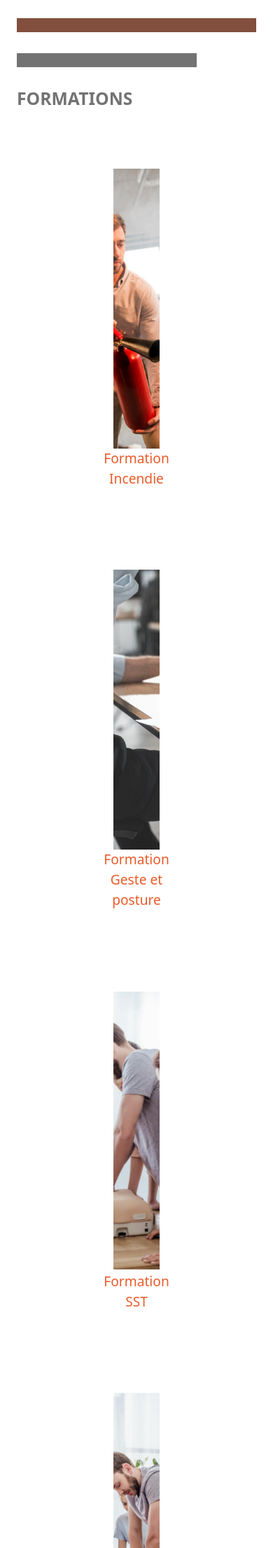
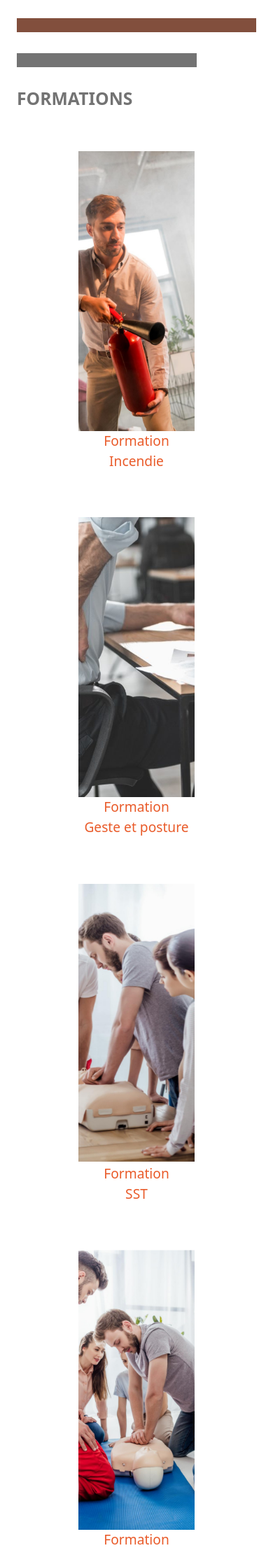
Before and after one commit to TheMaxium69/NRPrevention-SiteWeb, a PHP site: page / in a window 390 px wide; the page is wider, and only the part inside the window is pictured. Shown: the part 3395-5607 px from the top of that part at 70% size. Run offline with PHP 8.4, Linux system fonts and the light colour scheme.

Commit message:
Update responsive index

```diff
--- a/css/index.css
+++ b/css/index.css
@@ -370,7 +370,7 @@ body {
 
 }
 
-@media screen and (max-width: 992px) {
+@media screen and (min-width: 577px) and (max-width: 991px) {
     .respPad {
         padding-left: 150px;
         padding-right: 150px;
@@ -378,3 +378,12 @@ body {
         padding-bottom: 50px;
     }
 }
+
+@media screen and (max-width: 576px) {
+    .respPad {
+        padding-left: 100px;
+        padding-right: 100px;
+        padding-top: 25px;
+        padding-bottom: 25px;
+    }
+}
```
